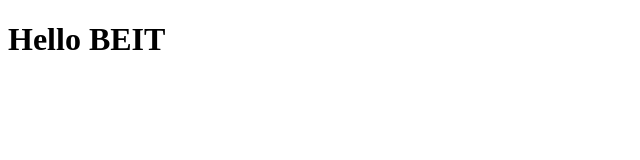
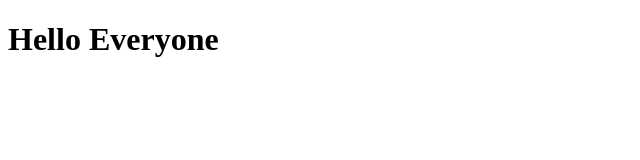
Before and after one commit to deb1398/github-demo, a plain HTML site: page index.html in a window 1280 px wide. Shown: the whole page, without its empty margins (0-640 px from the left). Drawn offline with Linux system fonts and the light colour scheme.

Commit message:
changed h1

```diff
--- a/index.html
+++ b/index.html
@@ -7,6 +7,6 @@
     <title>Document</title>
 </head>
 <body>
-    <h1>Hello BEIT</h1>
+    <h1>Hello Everyone</h1>
 </body>
 </html>
```
